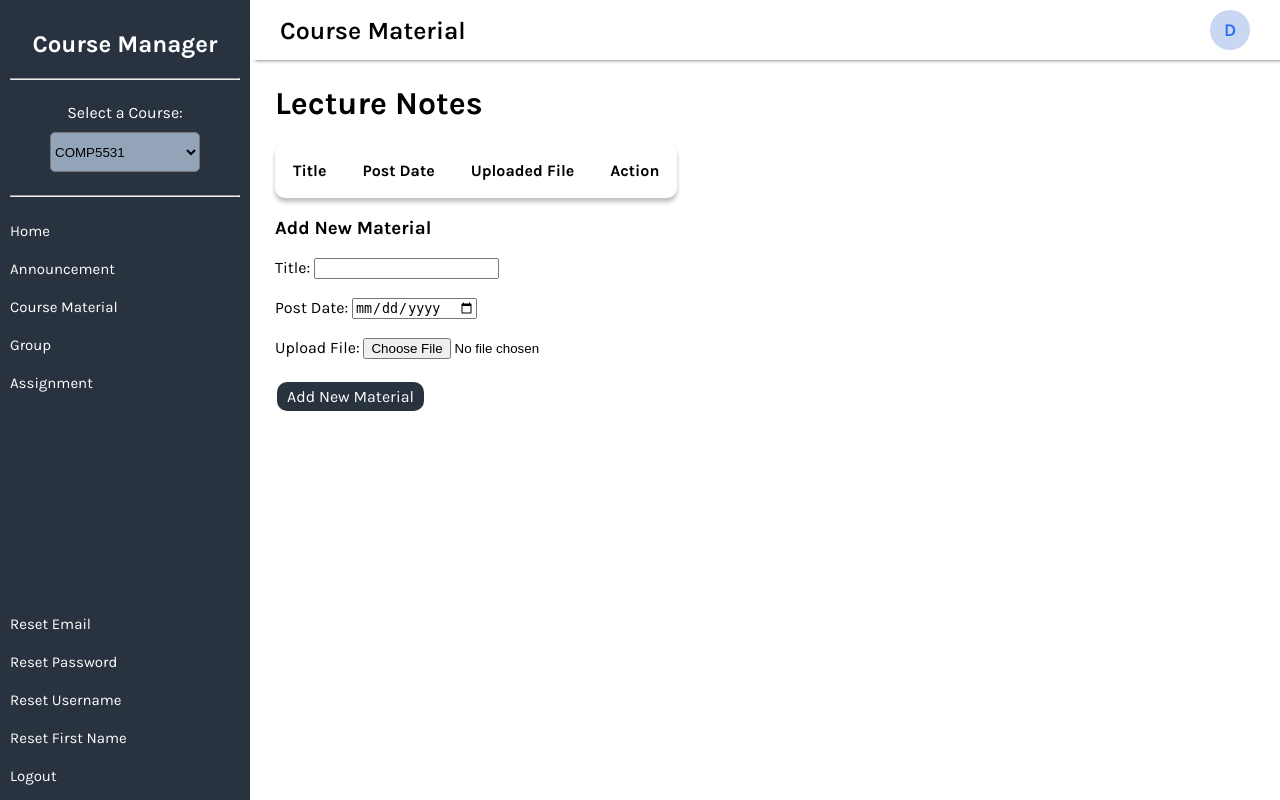
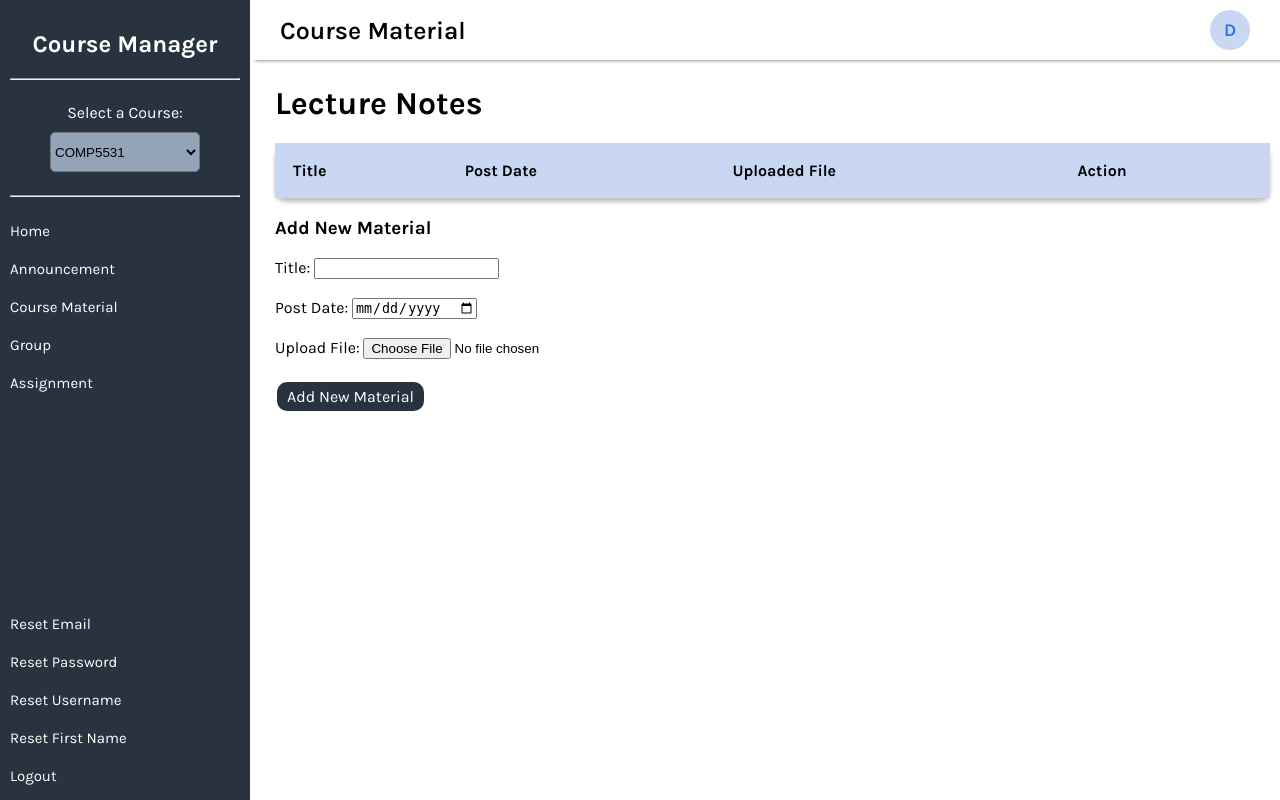
Before and after one commit to jessiemoszko/CrsMgr, a PHP site: page /course_material.php in a window 1280 px wide. Run offline with PHP 8.4, Linux system fonts and the light colour scheme; a user stored in the database is signed in; data that the repository does not hold is empty.

Commit message:
update page

```diff
--- a/course_material.css
+++ b/course_material.css
@@ -22,6 +22,7 @@ main {
 }
 
 table {
+    width: 100%;
     position: relative;
     background: white;
     box-shadow: 0px 4px 4px rgba(0, 0, 0, 0.25);
@@ -44,6 +45,10 @@ th, td {
     text-align: left;
 }
 
+th {
+    background-color: #c9d7f2;
+}
+
 
 
 .button {
```
Also changed, not shown: course_material.php (+3 -7 lines), 1 other file.
